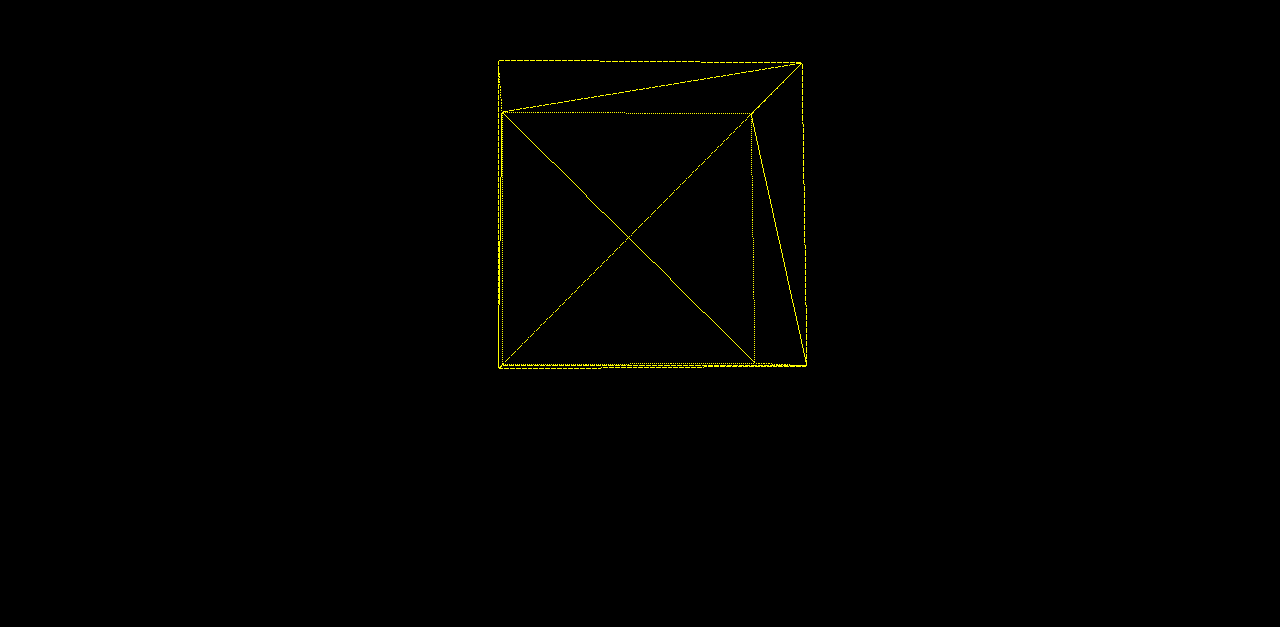
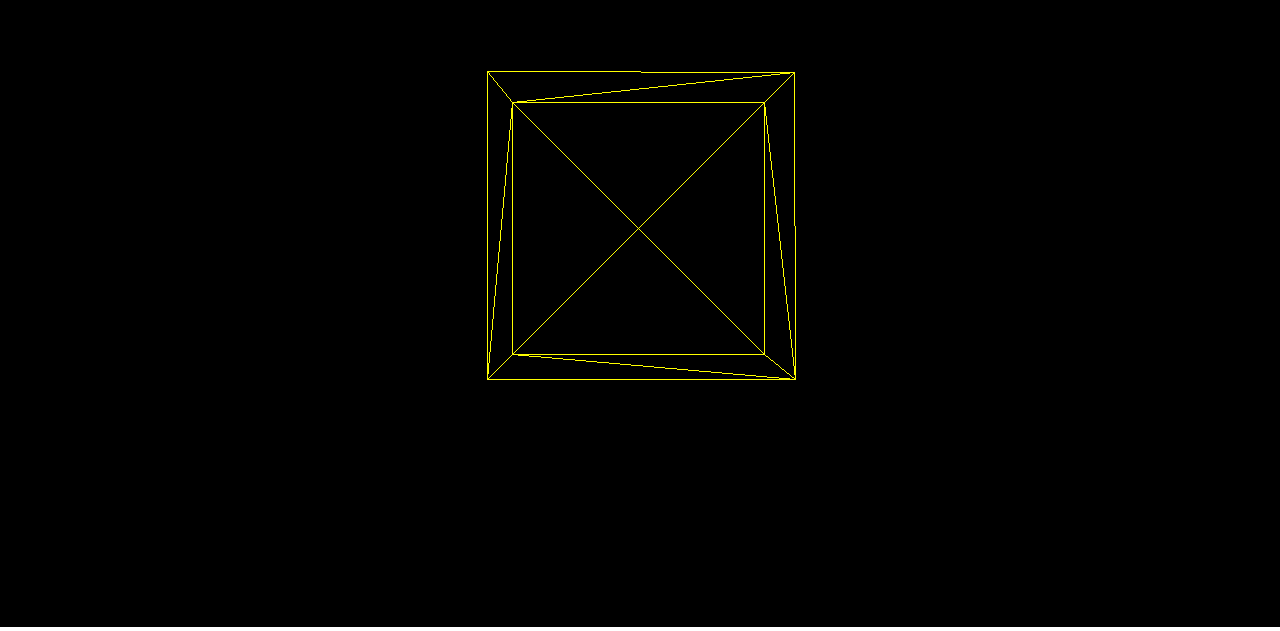
Before and after one commit to dxd39/tss3d, a plain HTML site: page index.html in a window 1280 px wide. Shown: the part 173-804 px from the top of the page. Drawn offline with Linux system fonts and the light colour scheme; animation ran at ten frames a second.

Commit message:
draw bline

```diff
--- a/dist/bundle.js
+++ b/dist/bundle.js
@@ -69,14 +69,18 @@ var Soft3D;
     var Device = /** @class */ (function () {
         function Device(canvas) {
             this.workingCanvas = canvas;
-            this.workingWidth = canvas.width;
-            this.workingHeight = canvas.height;
+            this.workingWidth = window.innerWidth;
+            this.workingHeight = window.innerHeight;
+            this.workingCanvas.width = this.workingWidth;
+            this.workingCanvas.height = this.workingHeight;
             this.workingContext = this.workingCanvas.getContext("2d");
-            window.onresize = this.onresize.bind(this);
+            window.addEventListener('resize', this.resizeCanvas.bind(this), false);
         }
-        Device.prototype.onresize = function () {
-            this.workingWidth = canvas.width;
-            this.workingHeight = canvas.height;
+        Device.prototype.resizeCanvas = function () {
+            this.workingCanvas.width = window.innerWidth;
+            this.workingCanvas.height = window.innerHeight;
+            this.workingWidth = this.workingCanvas.width;
+            this.workingHeight = this.workingCanvas.height;
             this.clear();
         };
         // This function is called to clear the back buffer with a specific color
@@ -145,6 +149,31 @@ var Soft3D;
             this.drawLine(point0, middlePoint);
             this.drawLine(middlePoint, point1);
         };
+        Device.prototype.drawBline = function (point0, point1) {
+            var x0 = point0.x >> 0;
+            var y0 = point0.y >> 0;
+            var x1 = point1.x >> 0;
+            var y1 = point1.y >> 0;
+            var dx = Math.abs(x1 - x0);
+            var dy = Math.abs(y1 - y0);
+            var sx = (x0 < x1) ? 1 : -1;
+            var sy = (y0 < y1) ? 1 : -1;
+            var err = dx - dy;
+            while (true) {
+                this.drawPoint(new Soft3D.Vector2(x0, y0));
+                if ((x0 == x1) && (y0 == y1))
+                    break;
+                var e2 = 2 * err;
+                if (e2 > -dy) {
+                    err -= dy;
+                    x0 += sx;
+                }
+                if (e2 < dx) {
+                    err += dx;
+                    y0 += sy;
+                }
+            }
+        };
         // The main method of the engine that re-compute each vertex projection
         // during each frame
         Device.prototype.render = function (camera, meshes) {
@@ -160,22 +189,16 @@ var Soft3D;
                     .multiply(new Soft3D.Matrix4()
                     .setTranlate(cMesh.position.x, cMesh.position.y, cMesh.position.z));
                 var transformMatrix = projectionMatrix.multiply(viewMatrix).multiply(worldMatrix); //！！左乘
-                // for (var indexVertices = 0; indexVertices < cMesh.vertices.length; indexVertices++) {
-                //     // First, we project the 3D coordinates into the 2D space
-                //     var projectedPoint = this.project(cMesh.vertices[indexVertices], transformMatrix);
-                //     // Then we can draw on screen
-                //     this.drawPoint(projectedPoint);
-                // }
-                for (var i = 0; i < cMesh.indices.length; ++i) {
-                    var vertexA = cMesh.vertices[cMesh.indices[i]];
-                    var vertexB = cMesh.vertices[cMesh.indices[++i]];
-                    var vertexC = cMesh.vertices[cMesh.indices[++i]];
+                for (var i = 0; i < cMesh.indices.length;) {
+                    var vertexA = cMesh.vertices[cMesh.indices[i++]];
+                    var vertexB = cMesh.vertices[cMesh.indices[i++]];
+                    var vertexC = cMesh.vertices[cMesh.indices[i++]];
                     var pixelA = this.project(vertexA, transformMatrix);
                     var pixelB = this.project(vertexB, transformMatrix);
                     var pixelC = this.project(vertexC, transformMatrix);
-                    this.drawLine(pixelA, pixelB);
-                    this.drawLine(pixelB, pixelC);
-                    this.drawLine(pixelC, pixelA);
+                    this.drawBline(pixelA, pixelB);
+                    this.drawBline(pixelB, pixelC);
+                    this.drawBline(pixelC, pixelA);
                 }
             }
         };
@@ -270,7 +293,7 @@ var Soft3D;
         ///  0           0           -(f+n)/(f-n)   -2*f*n/(f-n)
         ///  0           0           -1             0
         Matrix4.prototype.setPerspective = function (fov, aspect, znear, zfar) {
-            var c = 1 / Math.tan(fov * Math.PI / 360);
+            var c = 1.0 / Math.tan(fov * Math.PI / 360);
             var a = aspect, f = zfar, n = znear;
             var m = this.data;
             m[0] = c / a;
@@ -555,8 +578,8 @@ function init() {
 function render() {
     device.clear();
     // rotating slightly the cube during each frame rendered
-    mesh.rotation.x += 0.1;
-    mesh.rotation.y += 0.1;
+    mesh.rotation.x += 0.01;
+    mesh.rotation.y += 0.01;
     // Doing the various matrix operations
     device.render(mera, meshes);
     // Flushing the back buffer into the front buffer
--- a/index.html
+++ b/index.html
@@ -14,16 +14,5 @@
 </head>
 <body>
     <canvas id="frontBuffer" style="background-color: black;"></canvas>
-    <script type="text/javascript">
-    var canvas = document.getElementById('frontBuffer');
-
-    window.addEventListener('resize', resizeCanvas, false);
-
-    function resizeCanvas() {
-        canvas.width = window.innerWidth;
-        canvas.height = window.innerHeight;
-    }
-    resizeCanvas();
-    </script>
 </body>
 </html>
```
Also changed, not shown: 4 other files.
